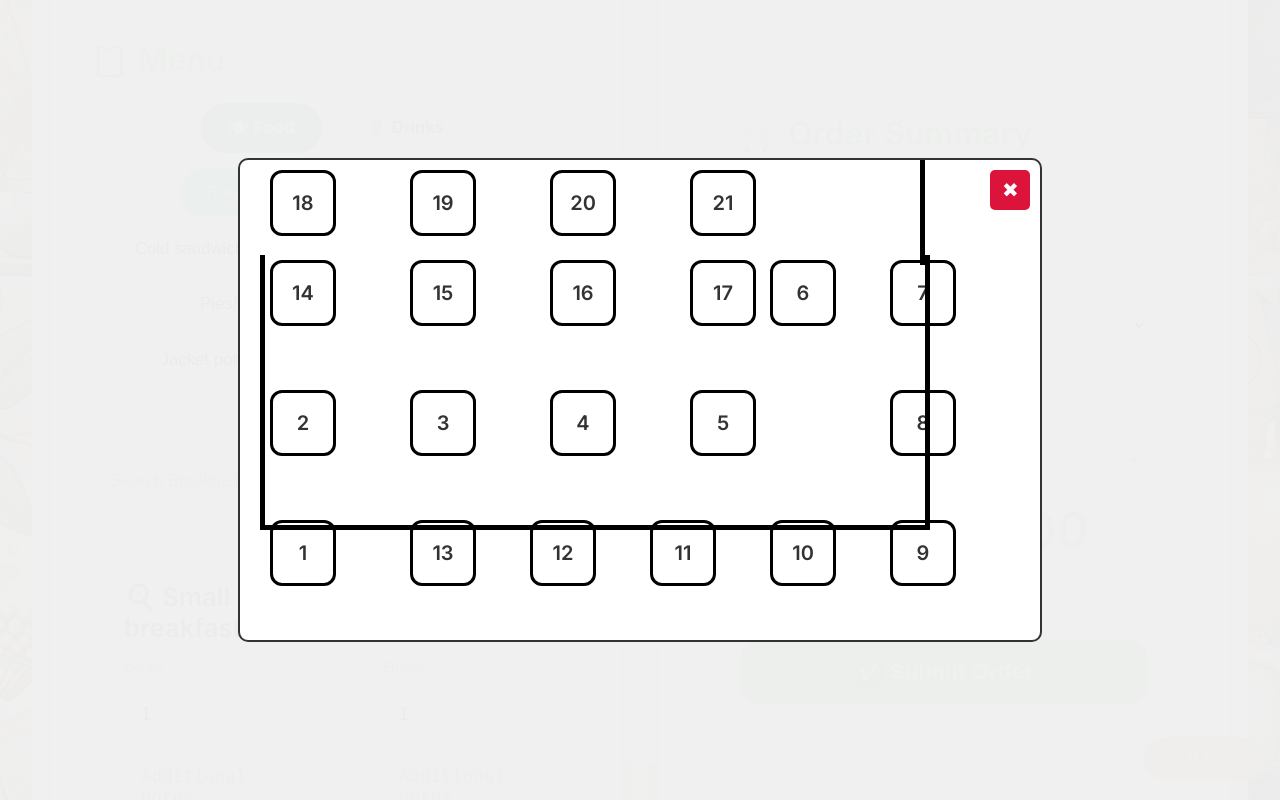
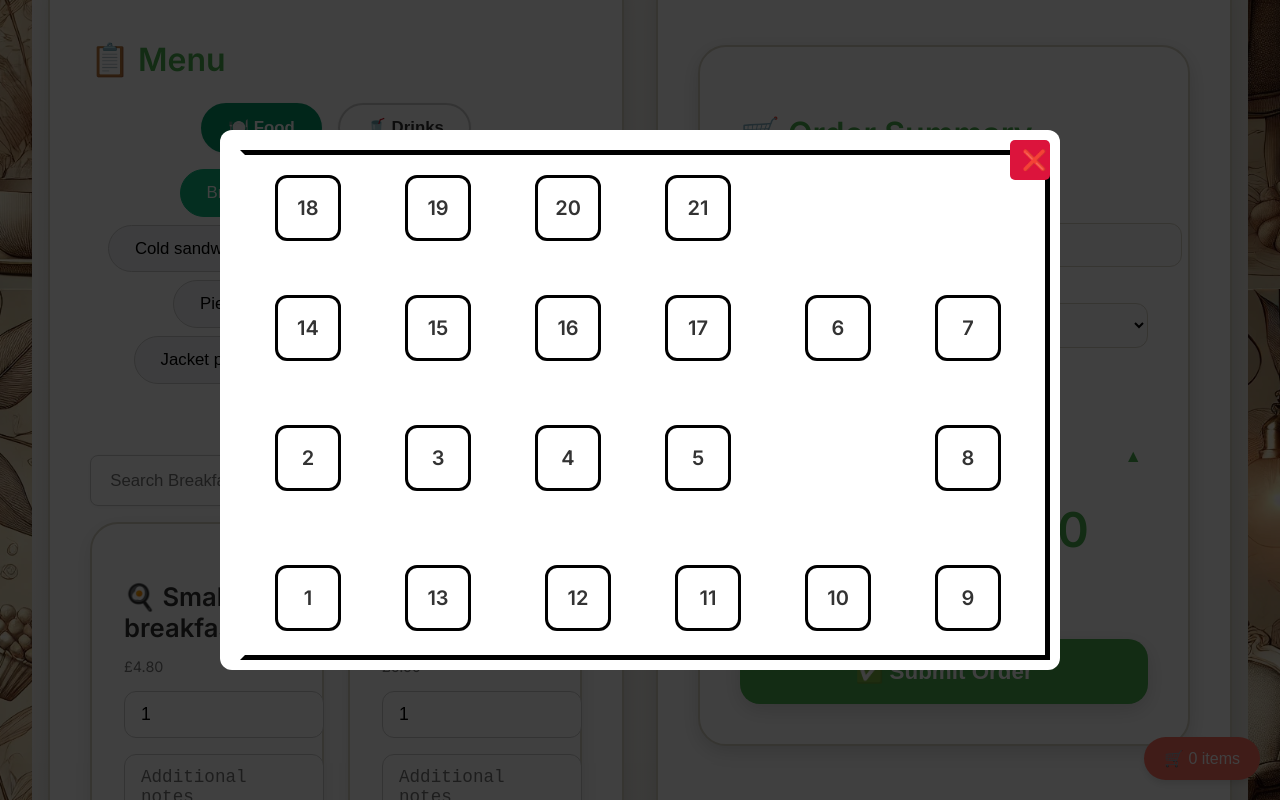
Before and after one commit to peterstearoom/peterstearoom, a React (Vite) app: page / in a window 1280 px wide. Both pictures are taken after typing "5" into the empty fields and a click on the button "Search Table". Shown: the part 511-1311 px from the top of the page. Built offline with nearby package versions, Linux system fonts and the light colour scheme.

Commit message:
Table map #6

```diff
--- a/src/components/OrderCart.jsx
+++ b/src/components/OrderCart.jsx
@@ -27,6 +27,7 @@ function OrderCart() {
   const [showTableMap, setShowTableMap] = useState(false)
   const total = cart.reduce((sum, i) => sum + i.qty * i.price, 0)
 
+  // Sync queued orders on reconnect
   useEffect(() => {
     const syncOfflineOrders = async () => {
       const queued = JSON.parse(localStorage.getItem('offlineOrders') || '[]')
@@ -139,6 +140,7 @@ function OrderCart() {
 <button onClick={() => setShowTableMap(true)} className="search-btn">
   Search Table
 </button>
+
         </div>
       </div>
 
@@ -146,8 +148,6 @@ function OrderCart() {
         🛒 View Items <span>{showSummary ? '▲' : '▼'}</span>
       </button>
 
-      {/* 📌 ADDED THIS ID HERE */}
-      <div id="order-summary">
       {showSummary && (
         <>
           {showRawCart ? (
@@ -206,7 +206,6 @@ function OrderCart() {
           )}
         </>
       )}
-      </div>
 
       <p className="order-total">Total: £{total.toFixed(2)}</p>
 
@@ -224,31 +223,26 @@ function OrderCart() {
         </div>
       )}
 {showTableMap && (
-  <div className="table-map-overlay">
-    <div className="table-area">
-      {[
-        { id: 1, top: 360, left: 30 },
-        { id: 2, top: 230, left: 30 },
-        { id: 3, top: 230, left: 170 },
-        { id: 4, top: 230, left: 310 },
-        { id: 5, top: 230, left: 450 },
-        { id: 6, top: 100, left: 530 },
-        { id: 7, top: 100, left: 650 },
-        { id: 8, top: 230, left: 650 },
-        { id: 9, top: 360, left: 650 },
-        { id: 10, top: 360, left: 530 },
-        { id: 11, top: 360, left: 410 },
-        { id: 12, top: 360, left: 290 },
-        { id: 13, top: 360, left: 170 },
-        { id: 14, top: 100, left: 30 },
-        { id: 15, top: 100, left: 170 },
-        { id: 16, top: 100, left: 310 },
-        { id: 17, top: 100, left: 450 },
-        { id: 18, top: 10, left: 30 },
-        { id: 19, top: 10, left: 170 },
-        { id: 20, top: 10, left: 310 },
-        { id: 21, top: 10, left: 450 }
-      ].map(({ id, top, left }) => (
+  <div className="table-overlay">
+    <div className="table-map-container">
+      <button className="close-map" onClick={() => setShowTableMap(false)}>❌</button>
+
+      {/* L-Shaped Border */}
+      <div className="room-outline">
+        {Array.from({ length: 21 }, (_, i) => {
+          const id = i + 1
+          const positions = {
+            1: { top: 410, left: 30 }, 2: { top: 270, left: 30 }, 3: { top: 270, left: 160 },
+            4: { top: 270, left: 290 }, 5: { top: 270, left: 420 }, 6: { top: 140, left: 560 },
+            7: { top: 140, left: 690 }, 8: { top: 270, left: 690 }, 9: { top: 410, left: 690 },
+            10: { top: 410, left: 560 }, 11: { top: 410, left: 430 }, 12: { top: 410, left: 300 },
+            13: { top: 410, left: 160 }, 14: { top: 140, left: 30 }, 15: { top: 140, left: 160 },
+            16: { top: 140, left: 290 }, 17: { top: 140, left: 420 }, 18: { top: 20, left: 30 },
+            19: { top: 20, left: 160 }, 20: { top: 20, left: 290 }, 21: { top: 20, left: 420 },
+          }
+
+          const { top, left } = positions[id]
+          return (
             <div
               key={id}
               className="table-btn"
@@ -260,9 +254,9 @@ function OrderCart() {
             >
               {id}
             </div>
-      ))}
-      <div className="l-border"></div>
-      <button className="close-map" onClick={() => setShowTableMap(false)}>✖</button>
+          )
+        })}
+      </div>
     </div>
   </div>
 )}
```
Lines whose indentation alone changed are shown as unchanged.
